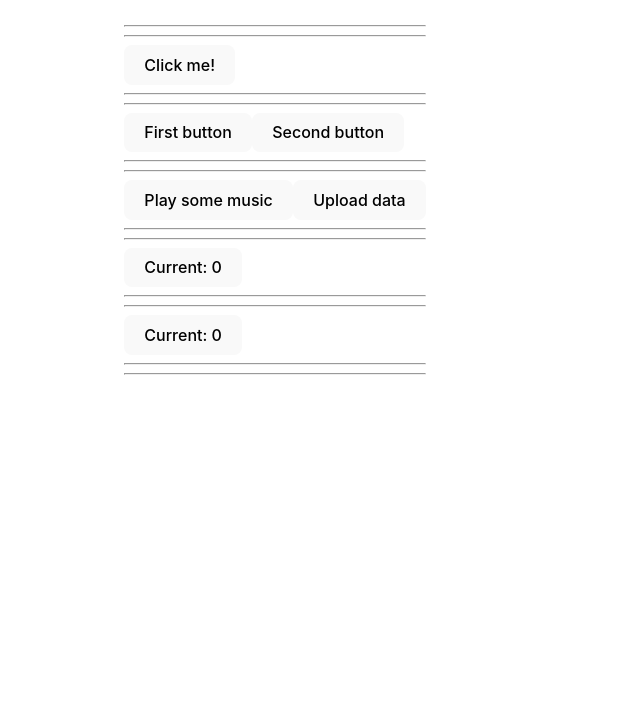
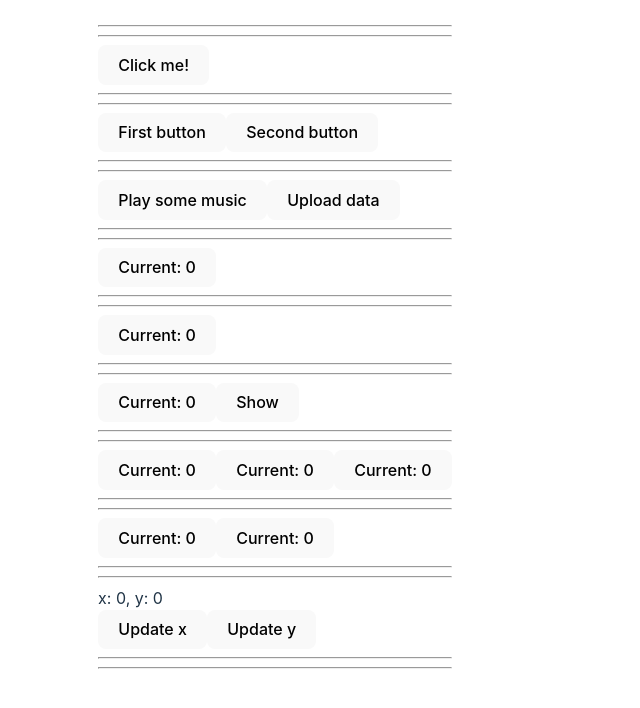
Before and after one commit to Lyadskyi/React-Lyadskyi, a React (Vite) app: page / in a window 1280 px wide. Shown: the top 708 px of the page, without its empty margins (0-640 px from the left). Built offline with nearby package versions, Linux system fonts and the light colour scheme.

Commit message:
add ClickCounter.jsx

```diff
--- a/src/components/App/App.jsx
+++ b/src/components/App/App.jsx
@@ -3,6 +3,8 @@ import { useState } from "react";
 
 // Import Components
 import CustomButton from "../CustomButton/CustomButton";
+import ClickCounter from "../ClickCounter/ClickCounter";
+import ClickCounterCondIsol from "../ClickCounterCondIsol/ClickCounterCondIsol";
 
 // Import assets
 
@@ -13,6 +15,21 @@ import css from "../App/App.module.css";
 const App = () => {
   let clicks = 0;
   const [clicksOne, setClicksOne] = useState(0);
+  const [clicksTwo, setClicksTwo] = useState(0);
+  const [isOpen, setIsOpen] = useState(false);
+  const [clicksThree, setClicksThree] = useState(0);
+  const [values, setValues] = useState({
+    x: 0,
+    y: 0,
+  });
+  const updateX = () => {
+    setValues({ ...values, x: values.x + 1 });
+  };
+
+  const updateY = () => {
+    setValues({ ...values, y: values.y + 1 });
+  };
+
   const handleClick = () => {
     alert("I'm a button!");
   };
@@ -25,6 +42,16 @@ const App = () => {
   const handleClickThree = () => {
     setClicksOne(clicksOne + 1);
   };
+  const handleClickFour = () => {
+    setClicksTwo(clicksTwo + 1);
+  };
+  const handleToggle = () => {
+    setIsOpen(!isOpen);
+  };
+  const handleClickFive = () => {
+    setClicksThree(clicksThree + 1);
+  };
+
   return (
     <>
       <hr /> <hr />
@@ -42,6 +69,23 @@ const App = () => {
       <hr /> <hr />
       <button onClick={handleClickThree}>Current: {clicksOne}</button>
       <hr /> <hr />
+      <button onClick={handleClickFour}>Current: {clicksTwo}</button>
+      <button onClick={handleToggle}>{isOpen ? "Hide" : "Show"}</button>
+      {isOpen && <p>Now you can see me!</p>}
+      <hr /> <hr />
+      <ClickCounter />
+      <ClickCounter />
+      <ClickCounter />
+      <hr /> <hr />
+      <ClickCounterCondIsol value={clicksThree} onUpdate={handleClickFive} />
+      <ClickCounterCondIsol value={clicksThree} onUpdate={handleClickFive} />
+      <hr /> <hr />
+      <p>
+        x: {values.x}, y: {values.y}
+      </p>
+      <button onClick={updateX}>Update x</button>
+      <button onClick={updateY}>Update y</button>
+      <hr /> <hr />
     </>
   );
 };
--- /dev/null
+++ b/src/components/ClickCounter/ClickCounter.jsx
@@ -0,0 +1,14 @@
+// src/components/ClickCounter.jsx
+import { useState } from "react";
+
+const ClickCounter = () => {
+  const [clicks, setClicks] = useState(0);
+
+  const handleClick = () => {
+    setClicks(clicks + 1);
+  };
+
+  return <button onClick={handleClick}>Current: {clicks}</button>;
+};
+
+export default ClickCounter;
--- /dev/null
+++ b/src/components/ClickCounterCondIsol/ClickCounterCondIsol.jsx
@@ -0,0 +1,7 @@
+// src/components/ClickCounterConditionIsolation.jsx
+
+const ClickCounterCondIsol = ({ value, onUpdate }) => {
+  return <button onClick={onUpdate}>Current: {value}</button>;
+};
+
+export default ClickCounterCondIsol;
--- a/src/components/CustomButton/CustomButton.jsx
+++ b/src/components/CustomButton/CustomButton.jsx
@@ -1,3 +1,5 @@
+// src/components/CustomButton.jsx
+
 const CustomButton = ({ message, children }) => {
   return <button onClick={() => console.log(message)}>{children}</button>;
 };
--- a/src/favouriteBooks.json
+++ /dev/null
@@ -1,5 +0,0 @@
-[
-  { "id": "id-1", "name": "JS for beginners" },
-  { "id": "id-2", "name": "React basics" },
-  { "id": "id-3", "name": "React Router overview" }
-]
```
